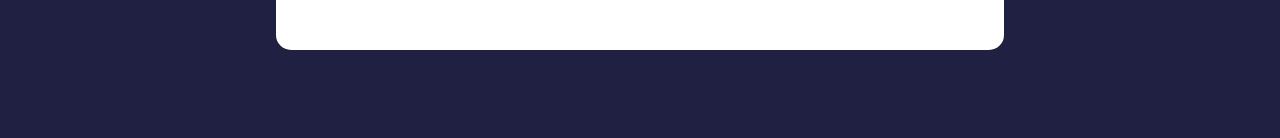
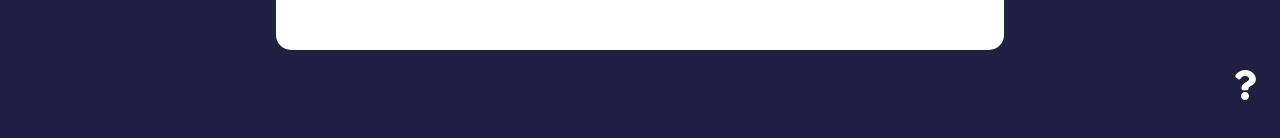
Before and after one commit to pablisch/traversy-react-front-to-back-feedback-app, a React (Create React App) app: page /about in a window 1280 px wide. Shown: the part 308-446 px from the top of the page. Built offline with nearby package versions, Linux system fonts and the light colour scheme.

Commit message:
Added about link icon

```diff
--- a/src/App.js
+++ b/src/App.js
@@ -5,6 +5,7 @@
 import FeedbackData from "./data/FeedbackData"
 import FeedbackStats from './components/FeedbackStats'
 import FeedbackForm from './components/FeedbackForm'
+import AboutIconLink from './components/AboutIconLink'
 import {BrowserRouter as Router, Routes, Route} from 'react-router-dom'
 import AboutPage from "./pages/AboutPage"
 
@@ -33,13 +34,14 @@
               <>
                 <FeedbackForm handleAdd={addFeedback} />
                 <FeedbackStats feedback={feedback} />
-                <FeedbackList feedback={feedback} handleDelete={deleteFeedback} />
+              <FeedbackList feedback={feedback} handleDelete={deleteFeedback} />
               </>
             }>
           </Route>
           <Route path='/about' element={<AboutPage />} />
         </Routes>
       </div>
+              <AboutIconLink />
     </Router>
   )
 }
--- /dev/null
+++ b/src/components/AboutIconLink.jsx
@@ -0,0 +1,14 @@
+import { FaQuestion } from 'react-icons/fa'
+import {Link} from 'react-router-dom'
+
+const AboutIconLink = () => {
+  return (
+    <div className='about-link'>
+      <Link to='/about'>
+        <FaQuestion size={30} />
+        </Link>
+    </div>
+  )
+}
+
+export default AboutIconLink
--- a/src/index.css
+++ b/src/index.css
@@ -190,6 +190,7 @@
 .about-link {
   display: flex;
   justify-content: flex-end;
+  padding-right: 20px;
 }
 
 /* FIX: Remove position: absolute to keep about icon at the bottom of the
--- a/src/pages/AboutPage.jsx
+++ b/src/pages/AboutPage.jsx
@@ -1,4 +1,5 @@
 import Card from "../components/shared/Card"
+import {Link} from 'react-router-dom'
 
 const AboutPage = () => {
   return (
@@ -7,7 +8,7 @@
       <h1>About this project</h1>
       <p>This is a React app to leave feedback for a product or service.</p>
         <p>Version: 1.0.0</p>
-        <p><a href="/">Back to Home</a></p>
+        <p><Link to="/">Back to Home</Link></p>
     </div>
     </Card>
   )
```
